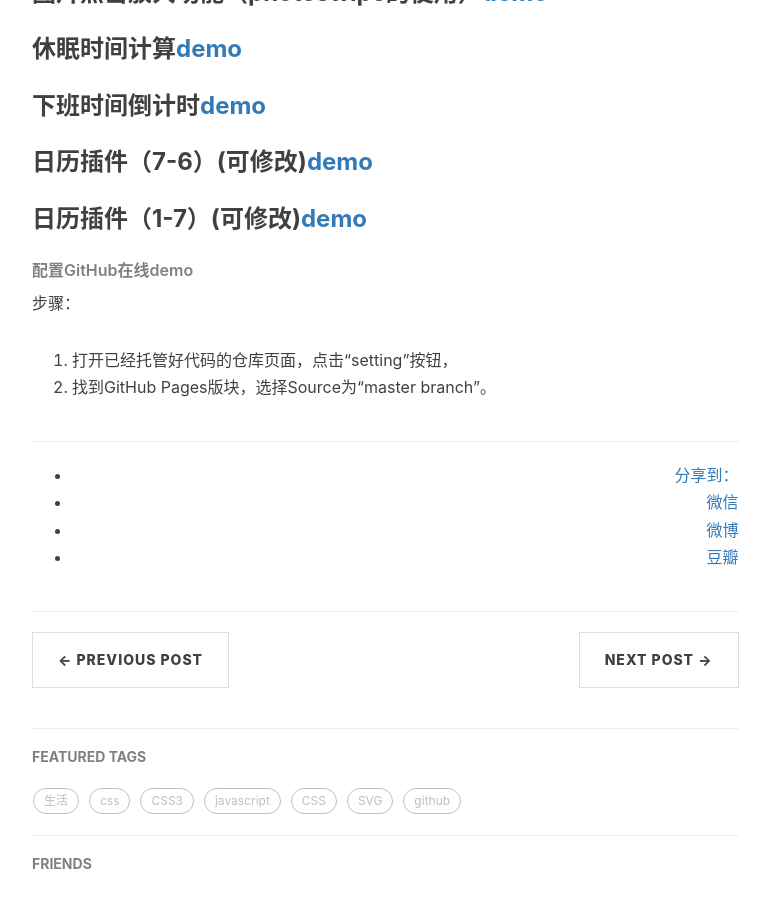
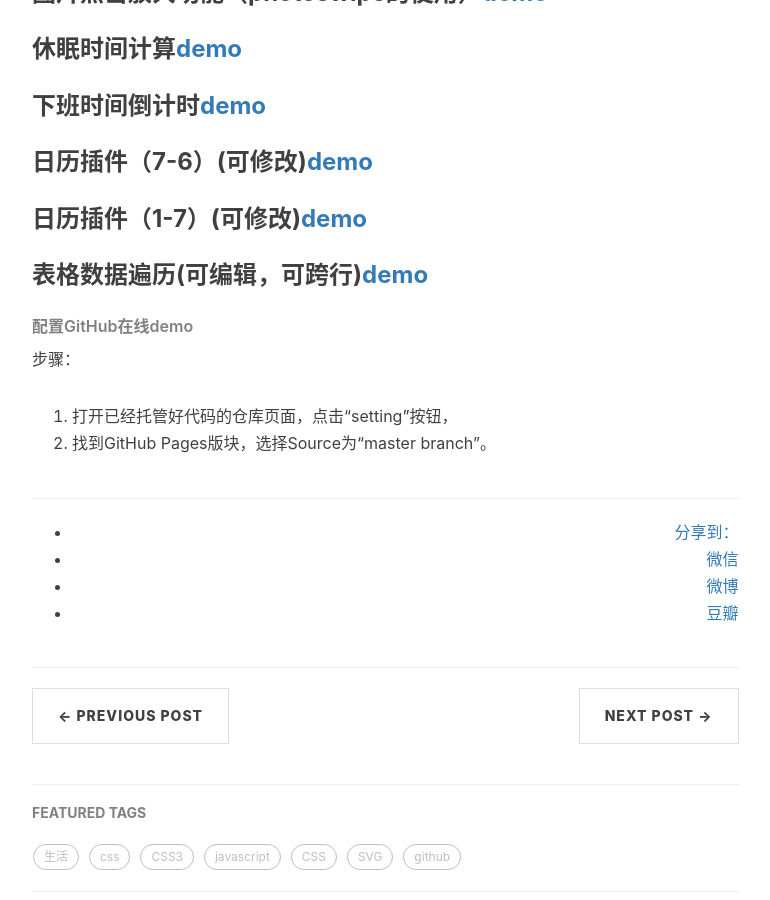
Before and after one commit to onepiece1991/onepiece1991.github.io, a Jekyll site: the page built from _posts/2018-11-21-plugins-demo-2018.md, in a window 1280 px wide and 900 px high, scrolled down 1070 px. Shown: the whole window, without its empty margins (233-1003 px from the left). Built offline with Jekyll 4.4.1, drawn with Linux system fonts in a browser that asks for light colours; nearby versions of some CDN libraries; comment, search, counter and statistics services are not loaded.

Commit message:
add tabledata
add tabledata

```diff
--- a/_posts/2018-11-21-plugins-demo-2018.md
+++ b/_posts/2018-11-21-plugins-demo-2018.md
@@ -38,6 +38,8 @@
 
 ### 日历插件（1-7）(可修改)<a href="https://onepiece1991.github.io/Plugin/views/calendarModel02.html" target="_blank">demo</a>
 
+### 表格数据遍历(可编辑，可跨行)<a href="https://onepiece1991.github.io/Plugin/views/tableData.html" target="_blank">demo</a>
+
 ###### 配置GitHub在线demo
 步骤：
 1. 打开已经托管好代码的仓库页面，点击“setting”按钮，
```
